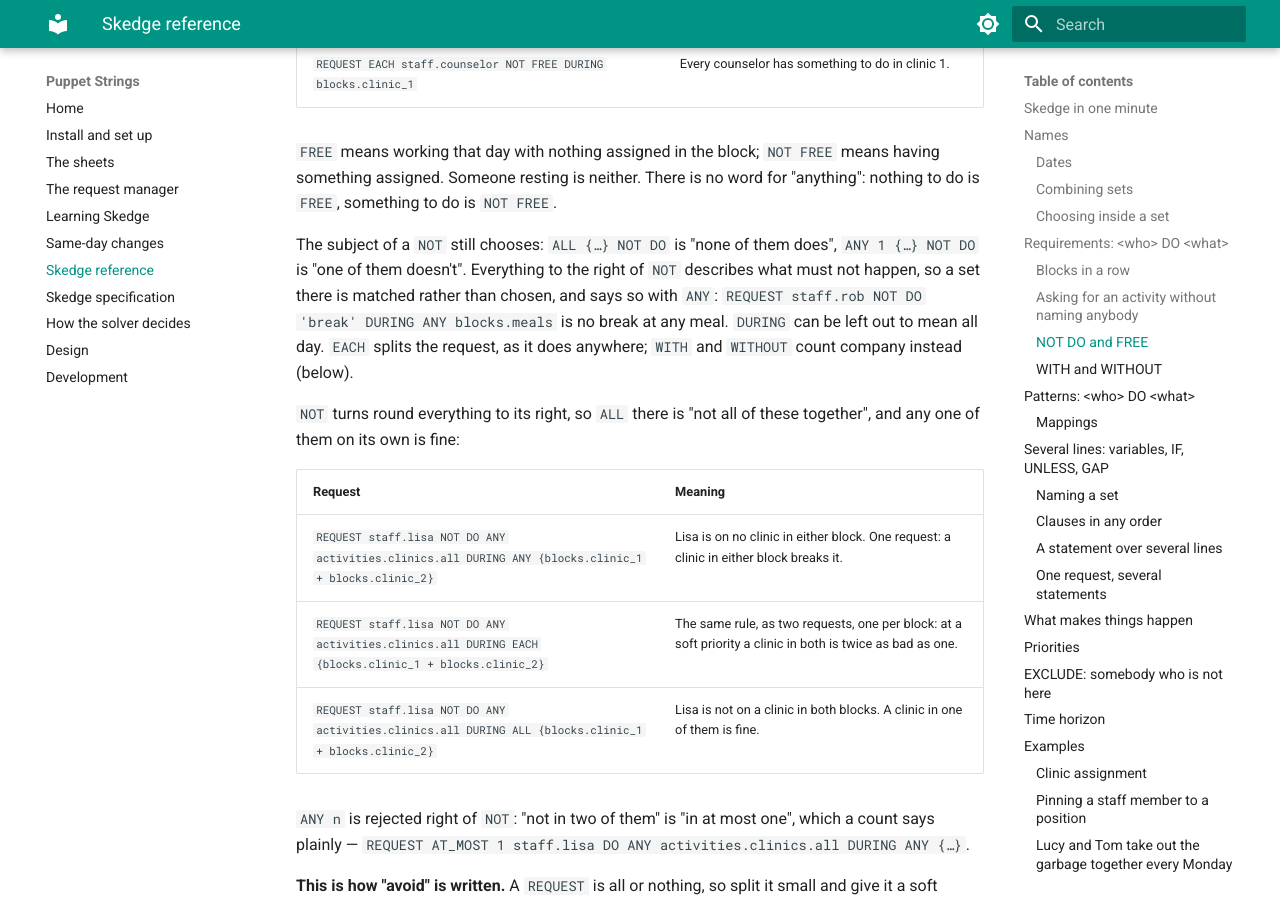
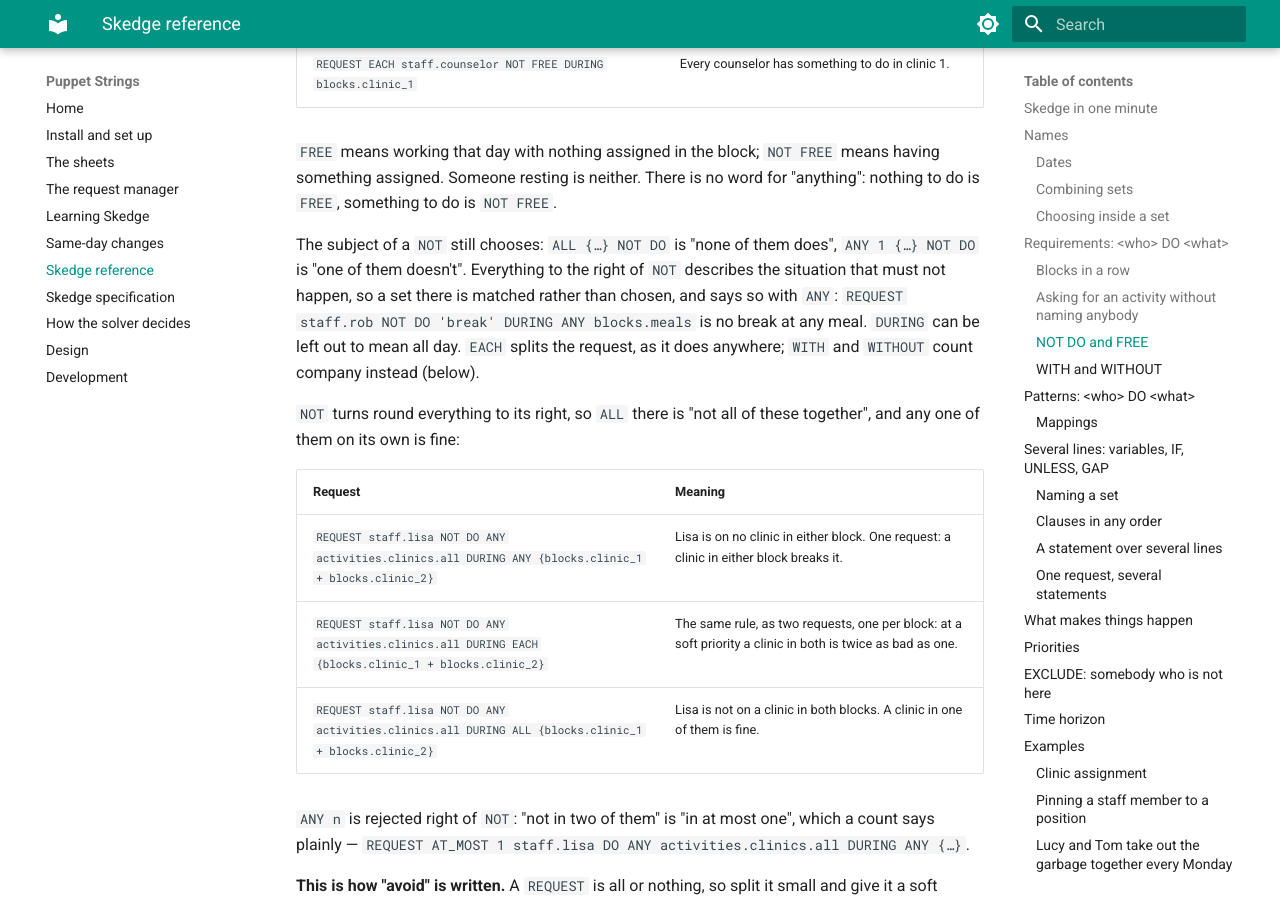
Before and after one commit to Dylan-Puppet-Master/Puppet-Strings, an MkDocs documentation site: the page built from docs/skedge.md, in a window 1280 px wide and 900 px high, scrolled down 7569 px. Built offline with MkDocs 1.6.1 and Material for MkDocs 9.7.7, drawn with Linux system fonts in a browser that asks for light colours.

Commit message:
Say what the right of NOT describes in the guide and spec
Co-Authored-By: Claude Opus 5.5 <noreply@anthropic.com>

```diff
--- a/docs/skedge.md
+++ b/docs/skedge.md
@@ -291,8 +291,8 @@ something assigned. Someone resting is neither. There is no word for "anything":
 do is `FREE`, something to do is `NOT FREE`.
 
 The subject of a `NOT` still chooses: `ALL {…} NOT DO` is "none of them does",
-`ANY 1 {…} NOT DO` is "one of them doesn't". Everything to the right of `NOT` describes what
-must not happen, so a set there is matched rather than chosen, and says so with `ANY`:
+`ANY 1 {…} NOT DO` is "one of them doesn't". Everything to the right of `NOT` describes the
+situation that must not happen, so a set there is matched rather than chosen, and says so with `ANY`:
 `REQUEST staff.rob NOT DO 'break' DURING ANY blocks.meals` is no break at any meal.
 `DURING` can be left out to mean all day. `EACH` splits the request, as it does
 anywhere; `WITH` and `WITHOUT` count company instead (below).
```
Also changed, not shown: docs/spec.md (+2 -1 lines).
